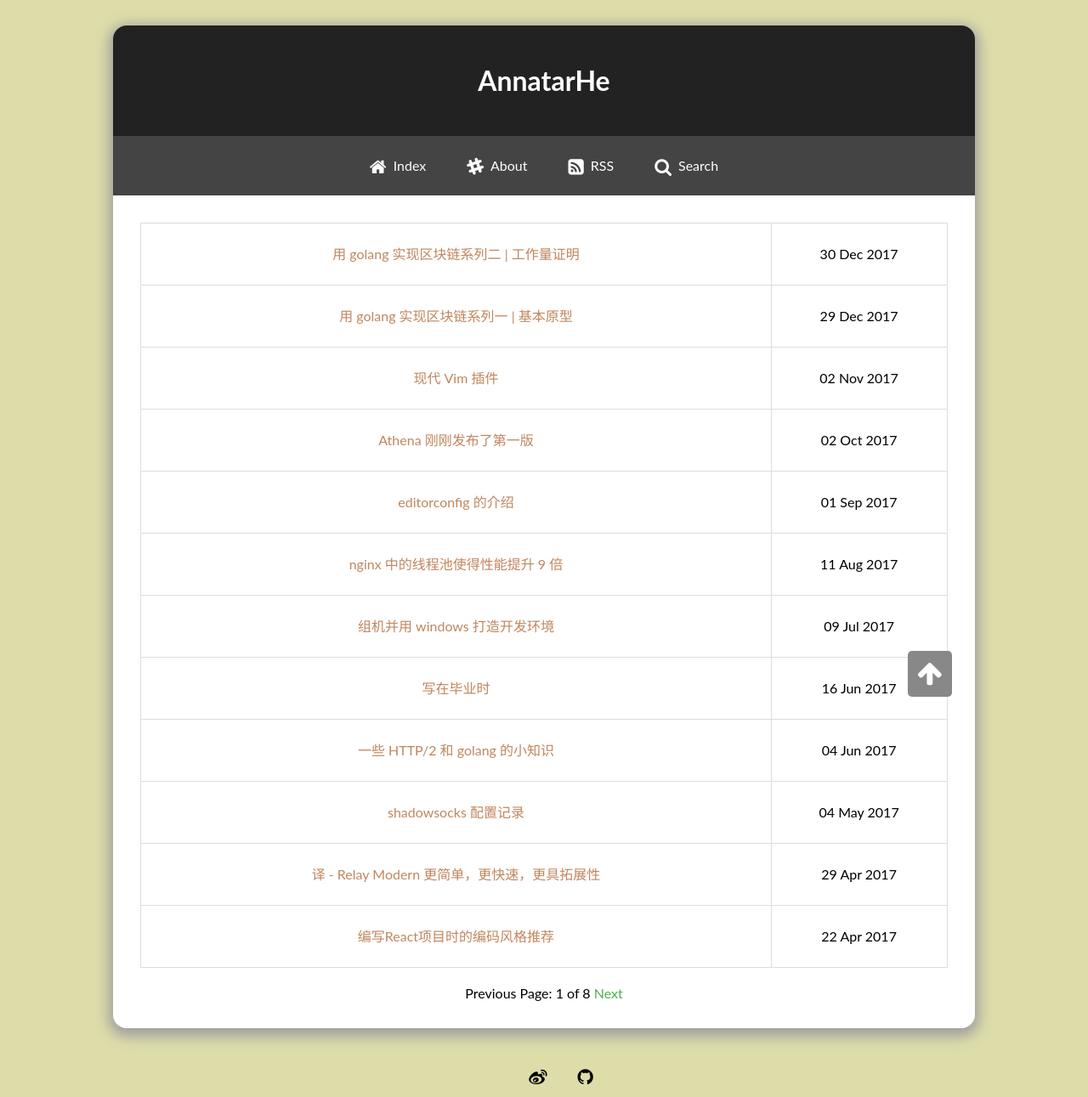
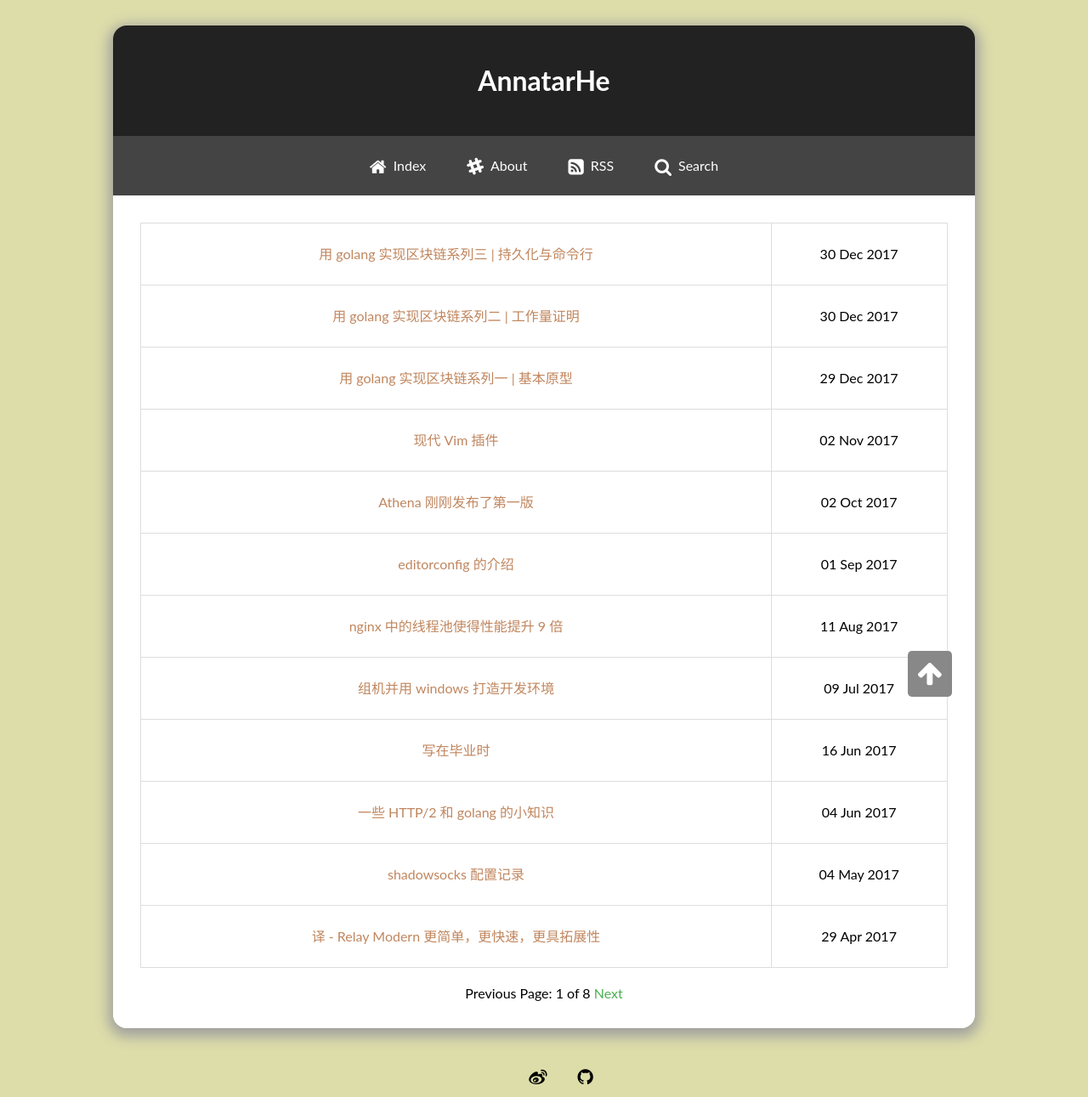
Before and after one commit to AnnatarHe/AnnatarHe.github.io, a Jekyll site: the page built from index.html, in a window 1280 px wide. Shown: the whole page at 85% size. Built offline with Jekyll 4.4.1, drawn with Linux system fonts in a browser that asks for light colours; some web fonts are replaced; the list of posts is cut into pages by our own code; part of the change alters nothing that is shown.

Commit message:
add a translate post abouyt blockchain part 3

````diff
--- /dev/null
+++ b/_posts/2017-12-30-building-blockchain-in-go-part-3-persistence-and-cli.md
@@ -0,0 +1,475 @@
+---
+layout: post
+title: 用 golang 实现区块链系列三 | 持久化与命令行
+tags: blockchain code
+---
+
+> 原文地址： [Building Blockchain in Go. Part 3: Persistence and CLI](https://jeiwan.cc/posts/building-blockchain-in-go-part-3/)
+
+## 简介
+
+[到现在为止](/)，我们已经搞了一个带有工作量证明的区块链，它使得挖矿成为可能。我们的实现已经离一个功能全面的区块链更近了一步，但仍然缺少一些重要的功能。今天我们会开始吧区块链存在一个数据库里，然后做一个简单的命令行接口投操作区块链。本质上，区块链是一个分布式的数据库。我们先省略“分布式”这个部分，集中处理“数据库”这部分。
+
+## 数据库选择
+
+当前，我们的视线中没有数据库；作为替代，我们每次运行程序会创建区块并存在内存里。我们不能重复使用区块链，我们不能和其他人共享数据，所以我们需要把它存在硬盘上。
+
+我们需要哪种数据库？事实上，一个都不需要。在 [比特币论文的原文](https://bitcoin.org/bitcoin.pdf) 中，从来没说过要用哪种依存数据库，所以开发者高兴用哪个就用哪个。 [比特币核心](https://github.com/bitcoin/bitcoin)，就那个中本聪最初发布的版本，也是目前比特币实现的参考版本，使用的是 [LevelDB](https://github.com/google/leveldb) (尽管在 2012 年才给客户公布出来)，所以咱也用这个。
+
+## BoltDB
+
+因为：
+
+1. 他很简单而且很小
+2. 它用 Go 写的
+3. 它不需要跑一个服务器
+4. 它允许我们去创建我们自己想要的数据结构
+
+下面来自于 BlotDB 在 github 上的 README 写的：
+
+>  Blot 是一个用纯 Go 写的键值存储，受 Howard Chu 的 LMDB 项目启发而做的。本项目的目标是给并不需要类似于 Postgres 或者 MySQL 这样完整数据库服务的项目提供一个简单的，快速的，可靠地数据库。
+>
+> 由于 Blot 是用来做底层功能的，简单是关键。API 就很小而且只集中于写数据和读数据，仅此而已。
+
+听起来就是我们需要的！花点儿时间再去审核一下这个东西。
+
+BoltDB 是一个键值存储，这就意味着没有像是 SQL 关系型数据库(像是 MySQL, PostgresQL 等)的表结构，没有行，没有列。取而代之的是数据以键值配对(像是 Go 语言里的 map)，键值配对被存储在桶(bucket)中。这样就可以集合相似的匹配关系(类似于关系型数据库里面的表结构)，这样，为了获得值，我们就需要一个桶和一个键(key)
+
+BoltDB 还有一个重要的特性就是它没有数据结构：键和值都是二进制数组。因为我们需要存储 Go 数据结构(特指**区块**)到数据库里，我们需要序列化数据。我们需要实现一种机制去转换 Go 的数据结构到 byte 数组还要从 byte 数组里把它恢复出来。我们使用 [encoding/gob](https://golang.org/pkg/encoding/gob/) 做这个事情。 不过**JSON**, **XML**, **Protocol Buffers**也都行。我们用 **encoding/gob** 是因为它很简单，而且是 Go 语言标准库的一部分。
+
+## 数据库结构
+
+在实现持久化逻辑之前，我们得首先去决定如何在数据库里保存数据。因为这个事情，我们得去参考一下比特币核心怎么做的。
+
+简而言之，比特币核心用了两个桶(bucket)去保存数据：
+
+1. **blocks** 保存链上所有区块的元信息
+2. **chainstate** 保存链的状态，它是所有当前未完成的交易输出和一些元信息。
+
+同时，区块被分散地存储在硬盘上，这是为了性能烤炉：读单个的区块并不需要加载其中所有(或者一部分)到内存里。我们不会实现这个部分。
+
+在 **blocks** 中， **key -> value** 对应关系是这样的：
+
+1. **'b' + 32 字节的区块 hash -> 区块索引记录**
+2. **'f' + 4 字节文件数字 -> 文件信息记录**
+3. **'l' -> 4 字节文件数字： 最后一个使用过的区块文件数字**
+4. **'R' -> 1 字节布尔值： 我们是否要去重新索引**
+5. **'F' + 1 字节标志名长度 + 标志名 -> 1 字节布尔值： 开或关的多种标志**
+6. **'t' + 32 字节交易 hash -> 交易索引记录**
+
+在 **chainstate**, **key -> value** 对应关系是这样的：
+
+1. **'c' + 32 字节交易 hash -> 未使用的交易输出记录**
+2. **'B' -> 32 字节区块 hash： 区块 hash 到哪里了，数据库应该表示的未使用交易输出**
+
+*(更详细的解释可以在[这里](https://en.bitcoin.it/wiki/Bitcoin_Core_0.11_(ch_2):_Data_Storage)找到)*
+
+因为我们暂时并没有交易信息，我们可以只有一个 **blocks** 桶。所以，像上面说的那样，我们将会把整个数据库存成单文件，不会分成几个文件。这样我们就不需要任何关于文件号的信息了。这样，键值对应关系就会成这样：
+
+1. **32 字节区块 hash -> 区块数据(序列化后的)**
+2. **'l' -> 链上最后一个区块的 hash**
+
+这些就是我们开始实现持久化机制所应知道的所有东西了
+
+## 序列化
+
+就像前面说的那样，在 BoltDB 值只能是 **[]byte** 类型，那么我们想存储 **Block** 结构到数据库里，我们需要用 [encoding/gob](https://golang.org/pkg/encoding/gob/) 去序列化数据结构。
+
+现在来给 **Block** 实现一个 **Serialize** 方法吧(为了简略，错误处理就省略了):
+
+```go
+func (b *Block) Serialize() []byte {
+    var result bytes.Buffer
+    encoder := gob.NewEncoder(&result)
+
+    err := encoder.Encode(b)
+
+    return result.Bytes()
+}
+```
+
+这一块很简洁：我们申明了一个将会存储序列化后结构的 buffer；随后出赤化 **gob** 编码器并对区块进行编码；最后把字节数组作为结果返回出去。
+
+然后，我们需要反序列化的方法，它要接受一个字节数组作为输入，并且返回一个区块。这不会是一个方法看，而是一个独立函数：
+
+```go
+func DeserializeBlock(d []byte) *Block {
+    var block Block
+
+    decoder := gob.NewDecoder(bytes.NewReader(d))
+    err := decoder.Decode(&block)
+
+    return &block
+}
+```
+
+这就是序列化要做的事情啦！
+
+## 持久化
+
+让我们从 **NewBlockchain** 函数开始。 现在，它创建一个 **Blockchain** 的实例，并添加一个创始区块到里面。我们想做的是这样的：
+
+1. 打开数据库文件
+2. 确认是否有可以复原的区块链信息
+3. 如果有区块链的话：1. 创建一个区块链实例。2. 设定区块链实例恢复到 数据库里的最后一个区块 hash。
+4. 如果没有已存在的区块链： 1. 创建创始区块。2. 存入数据库。3. 存储创始区块的 hash 作为最后一个区块 hash。 5. 创建一个新的区块链实例，指向创始区块
+
+代码上像是这样：
+
+```go
+func NewBlockchain() *Blockchain {
+    var tip []byte
+    db, err := bolt.Open(dbFile, 0600, nil)
+
+    err = db.Update(func(tx *bolt.Tx) error {
+        b := tx.Bucket([]byte(blocksBucket))
+
+        if b == nil {
+            genesis := NewGenesisBlock()
+            b, err := tx.CreateBucket([]byte(blocksBucket))
+            err = b.Put(genesis.Hash, genesis.Serialize())
+            err = b.Put([]byte("l"), genesis.Hash)
+            tip = genesis.Hash
+        } else {
+            tip = b.Get([]byte("l"))
+        }
+
+        return nil
+    })
+
+    bc := Blockchain{tip, db}
+
+    return &bc
+}
+```
+
+我们来一块块地看。
+
+```go
+db, err := bolt.Open(dbFile, 0600, nil)
+```
+
+这是打开 BoltDB 文件的标准方式。注意，如果不存在文件，它并不会返回错误。
+
+```go
+err = db.Update(func(tx *bolt.Tx) error {
+...
+})
+```
+
+在 BoltDB 中，是在事务(transaction)中操作数据库的。这里又两种事务类型：只读和读写。这里，我们开一个读写事务(**db.Update(...)**)，因为我们期望把创始区块放到数据库里。
+
+```go
+b := tx.Bucket([]byte(blocksBucket))
+
+if b == nil {
+    genesis := NewGenesisBlock()
+    b, err := tx.CreateBucket([]byte(blocksBucket))
+    err = b.Put(genesis.Hash, genesis.Serialize())
+    err = b.Put([]byte("l"), genesis.Hash)
+    tip = genesis.Hash
+} else {
+    tip = b.Get([]byte("l"))
+}
+```
+
+这个部分是函数的核心。这里我们省略了桶存储我们的区块：如果存在，我们读 **l** 键；如果不存在，我们声称一个创始区块，创建 bucket，保存区块到数据库里，顺便更新 **l** 键存储到链上的最后一个区块。
+
+而且，注意一下创建 **Blockchain** 的新方法：
+
+```go
+bc := Blockchain{tip, db}
+```
+
+我们再不存储所有的区块到数据库里了，取而代之的是只有链顶端被保存。同时我们也留下了数据库资源，因为我们只想打开它一次，并在程序运行的时候都持有着。这样，**Blockchain** 数据结构就成了这样：
+
+```go
+type Blockchain struct {
+    tip []byte
+    db  *bolt.DB
+}
+```
+
+我们下一个要更新的是 **AddBlock** 方法：现在添加一个区块到链上不再是一个像是在数组里添加一个元素那么简单的事情了。现在，我们得把区块存到数据库里：
+
+```go
+func (bc *Blockchain) AddBlock(data string) {
+    var lastHash []byte
+
+    err := bc.db.View(func(tx *bolt.Tx) error {
+        b := tx.Bucket([]byte(blocksBucket))
+        lastHash = b.Get([]byte("l"))
+
+        return nil
+    })
+
+    newBlock := NewBlock(data, lastHash)
+
+    err = bc.db.Update(func(tx *bolt.Tx) error {
+        b := tx.Bucket([]byte(blocksBucket))
+        err := b.Put(newBlock.Hash, newBlock.Serialize())
+        err = b.Put([]byte("l"), newBlock.Hash)
+        bc.tip = newBlock.Hash
+
+        return nil
+    })
+}
+```
+
+再来一块一块地看：
+
+```go
+err := bc.db.View(func(tx *bolt.Tx) error {
+    b := tx.Bucket([]byte(blocksBucket))
+    lastHash = b.Get([]byte("l"))
+
+    return nil
+})
+```
+
+这是 BlotDB 事务的另一个类型(只读)。这里，我们需要获取从数据库里获取最后一个区块 hash，然后用它挖掘下一个新的区块 hash。
+
+```go
+newBlock := NewBlock(data, lastHash)
+b := tx.Bucket([]byte(blocksBucket))
+err := b.Put(newBlock.Hash, newBlock.Serialize())
+err = b.Put([]byte("l"), newBlock.Hash)
+bc.tip = newBlock.Hash
+```
+
+挖掘到新的区块后，我们需要存储序列化的代表数据到数据库里，并更新 **l** 键，它现在保存着新的区块 hash。
+
+搞定了！这也不是很难，对吧？
+
+## 检查区块链
+
+现在所有的新的区块都存在数据库里了，所以我们可以重复打开区块链并在其上添加新的区块。但在实现这个功能之后，我们同样失去了一个重要的功能：我们再不能打印出区块链里的区块了，因为我们不再是把区块链存在数组里了，让我们来修复这个问题。
+
+BoltDB 允许我们迭代出桶里的所有键，不过这些键都是被存储在字节排序过的列表里的，我们期望的是可以按照在区块链中的顺序打印出区块。同时我们也不想要把区块链上所有的区块都加载到数组里(我们的区块链数据库可能会非常的大。。。好吧，假装它很大好了)，我们要一个个读。为了完成这个目标，我们要去做区块链的迭代。
+
+```go
+type BlockchainIterator struct {
+    currentHash []byte
+    db          *bolt.DB
+}
+```
+
+一个迭代器可以在我们想要遍历区块链上的数据的时候被创建，而且它可以存储当前迭代的区块哈希和一个数据库链接资源。一个迭代器逻辑上市依附于区块链的(这是个存有数据库链接资源的 **Blockchain** 实例)，所以了，我们在 **Blockchain** 里创建方法:
+
+```go
+func (bc *Blockchain) Iterator() *BlockchainIterator {
+    bci := &BlockchainIterator{bc.tip, bc.db}
+
+    return bci
+}
+```
+
+需要注意的是，迭代器初始化的时候是指向区块链顶端的，所以区块要遵循自上而下，从最新到最旧。实际上，**选择一个顶部意味着区块链中的"选举"**。一个区块链可以有很多的分支，而其中最长的那条就是主分支。在找到顶端后(区块链中的任意区块都可能是顶端)，我们要重新构建整个区块链并计算它的长度，这项工作需要去构建它。这个事情同时也意味着顶端也是区块链自身身份的一种标识。
+
+**BlockchainIterator** 将只会做一件事情：它会返回区块链中的下一个区块。
+
+```go
+func (i *BlockchainIterator) Next() *Block {
+    var block *Block
+
+    err := i.db.View(func(tx *bolt.Tx) error {
+        b := tx.Bucket([]byte(blocksBucket))
+        encodedBlock := b.Get(i.currentHash)
+        block = DeserializeBlock(encodedBlock)
+
+        return nil
+    })
+
+    i.currentHash = block.PrevBlockHash
+
+    return block
+}
+```
+
+这就是数据库的部分了。
+
+## 命令行(CLI)
+
+我们的实现至今还没有提供一个可以和程序交互的接口：我们简单地在 **main** 函数里执行 **NewBlockchain**， **bc.AddBlock**。是时候升级一下了。我们需要这么几个命令：
+
+```text
+blockchain_go addblock "Pay 0.031337 for a coffee"
+blockchain_go printchain
+```
+
+所有的命令行依赖的操作都会被在 **CLI** 结构中进行：
+
+```go
+type CLI struct {
+    bc *Blockchain
+}
+```
+
+这个"入口"就是 **Run** 函数：
+
+```go
+func (cli *CLI) Run() {
+    cli.validateArgs()
+
+    addBlockCmd := flag.NewFlagSet("addblock", flag.ExitOnError)
+    printChainCmd := flag.NewFlagSet("printchain", flag.ExitOnError)
+
+    addBlockData := addBlockCmd.String("data", "", "Block data")
+
+    switch os.Args[1] {
+    case "addblock":
+        err := addBlockCmd.Parse(os.Args[2:])
+    case "printchain":
+        err := printChainCmd.Parse(os.Args[2:])
+    default:
+        cli.printUsage()
+        os.Exit(1)
+    }
+
+    if addBlockCmd.Parsed() {
+        if *addBlockData == "" {
+            addBlockCmd.Usage()
+            os.Exit(1)
+        }
+        cli.addBlock(*addBlockData)
+    }
+
+    if printChainCmd.Parsed() {
+        cli.printChain()
+    }
+}
+```
+
+我们使用标准的 [flag](https://golang.org/pkg/flag/) 包来解析命令行参数。
+
+```go
+addBlockCmd := flag.NewFlagSet("addblock", flag.ExitOnError)
+printChainCmd := flag.NewFlagSet("printchain", flag.ExitOnError)
+addBlockData := addBlockCmd.String("data", "", "Block data")
+```
+
+首先，我们创建了两个子命令，**addblock** 和 **printchain**，随后我们添加了 **-data**前缀的数据。 **printchain** 并不会有任何标识。
+
+```go
+switch os.Args[1] {
+case "addblock":
+    err := addBlockCmd.Parse(os.Args[2:])
+case "printchain":
+    err := printChainCmd.Parse(os.Args[2:])
+default:
+    cli.printUsage()
+    os.Exit(1)
+}
+```
+
+下一步我们要确认一下用户提供的命令并解析出对应的 **标识** 子命令。
+
+```go
+if addBlockCmd.Parsed() {
+    if *addBlockData == "" {
+        addBlockCmd.Usage()
+        os.Exit(1)
+    }
+    cli.addBlock(*addBlockData)
+}
+
+if printChainCmd.Parsed() {
+    cli.printChain()
+}
+```
+
+下一步我们要确认解析出了哪个子命令，并且运行对应的方法。
+
+```go
+func (cli *CLI) addBlock(data string) {
+    cli.bc.AddBlock(data)
+    fmt.Println("Success!")
+}
+
+func (cli *CLI) printChain() {
+    bci := cli.bc.Iterator()
+
+    for {
+        block := bci.Next()
+
+        fmt.Printf("Prev. hash: %x\n", block.PrevBlockHash)
+        fmt.Printf("Data: %s\n", block.Data)
+        fmt.Printf("Hash: %x\n", block.Hash)
+        pow := NewProofOfWork(block)
+        fmt.Printf("PoW: %s\n", strconv.FormatBool(pow.Validate()))
+        fmt.Println()
+
+        if len(block.PrevBlockHash) == 0 {
+            break
+        }
+    }
+}
+```
+
+这一块很像我们之前我们有的那个。唯一的不同就是我们现在用 **BlockchainIterator** 去迭代区块链上的区块。
+
+那么，不要忘了要把 **main** 函数里对应的地方改掉：
+
+```go
+func main() {
+    bc := NewBlockchain()
+    defer bc.db.Close()
+
+    cli := CLI{bc}
+    cli.Run()
+}
+```
+
+注意一下新的区块会被创建出来，无论命令行的参数中是否提供这样的参数。
+
+搞定咯！现在来确认一下它会不会如我们期望的一样工作：
+
+```text
+$ blockchain_go printchain
+No existing blockchain found. Creating a new one...
+Mining the block containing "Genesis Block"
+000000edc4a82659cebf087adee1ea353bd57fcd59927662cd5ff1c4f618109b
+
+Prev. hash:
+Data: Genesis Block
+Hash: 000000edc4a82659cebf087adee1ea353bd57fcd59927662cd5ff1c4f618109b
+PoW: true
+
+$ blockchain_go addblock -data "Send 1 BTC to Ivan"
+Mining the block containing "Send 1 BTC to Ivan"
+000000d7b0c76e1001cdc1fc866b95a481d23f3027d86901eaeb77ae6d002b13
+
+Success!
+
+$ blockchain_go addblock -data "Pay 0.31337 BTC for a coffee"
+Mining the block containing "Pay 0.31337 BTC for a coffee"
+000000aa0748da7367dec6b9de5027f4fae0963df89ff39d8f20fd7299307148
+
+Success!
+
+$ blockchain_go printchain
+Prev. hash: 000000d7b0c76e1001cdc1fc866b95a481d23f3027d86901eaeb77ae6d002b13
+Data: Pay 0.31337 BTC for a coffee
+Hash: 000000aa0748da7367dec6b9de5027f4fae0963df89ff39d8f20fd7299307148
+PoW: true
+
+Prev. hash: 000000edc4a82659cebf087adee1ea353bd57fcd59927662cd5ff1c4f618109b
+Data: Send 1 BTC to Ivan
+Hash: 000000d7b0c76e1001cdc1fc866b95a481d23f3027d86901eaeb77ae6d002b13
+PoW: true
+
+Prev. hash:
+Data: Genesis Block
+Hash: 000000edc4a82659cebf087adee1ea353bd57fcd59927662cd5ff1c4f618109b
+PoW: true
+```
+
+*(哎呀，感觉可以开酒了哎~)*
+
+## 最后
+
+下一步我们会实现地址，钱包，(可能还有)交易。来继续吧！
+
+*其他的文章请返回首页查看.*
+
+*TODO: 添加文章链接*
````
Also changed, not shown: _posts/2017-12-30-building-blockchain-in-go-part-2-proof-of-work.md (+0 -1 lines).
